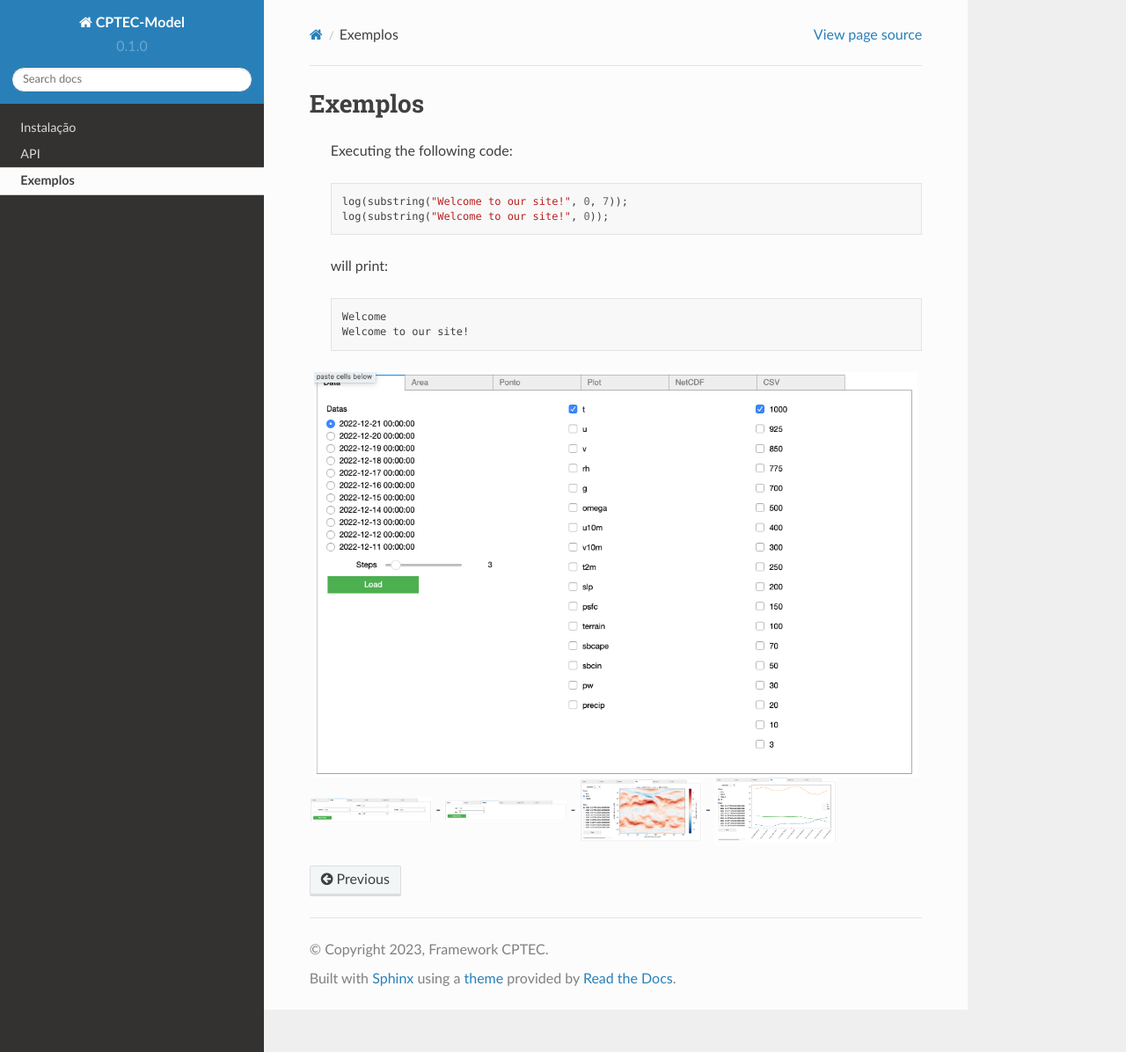
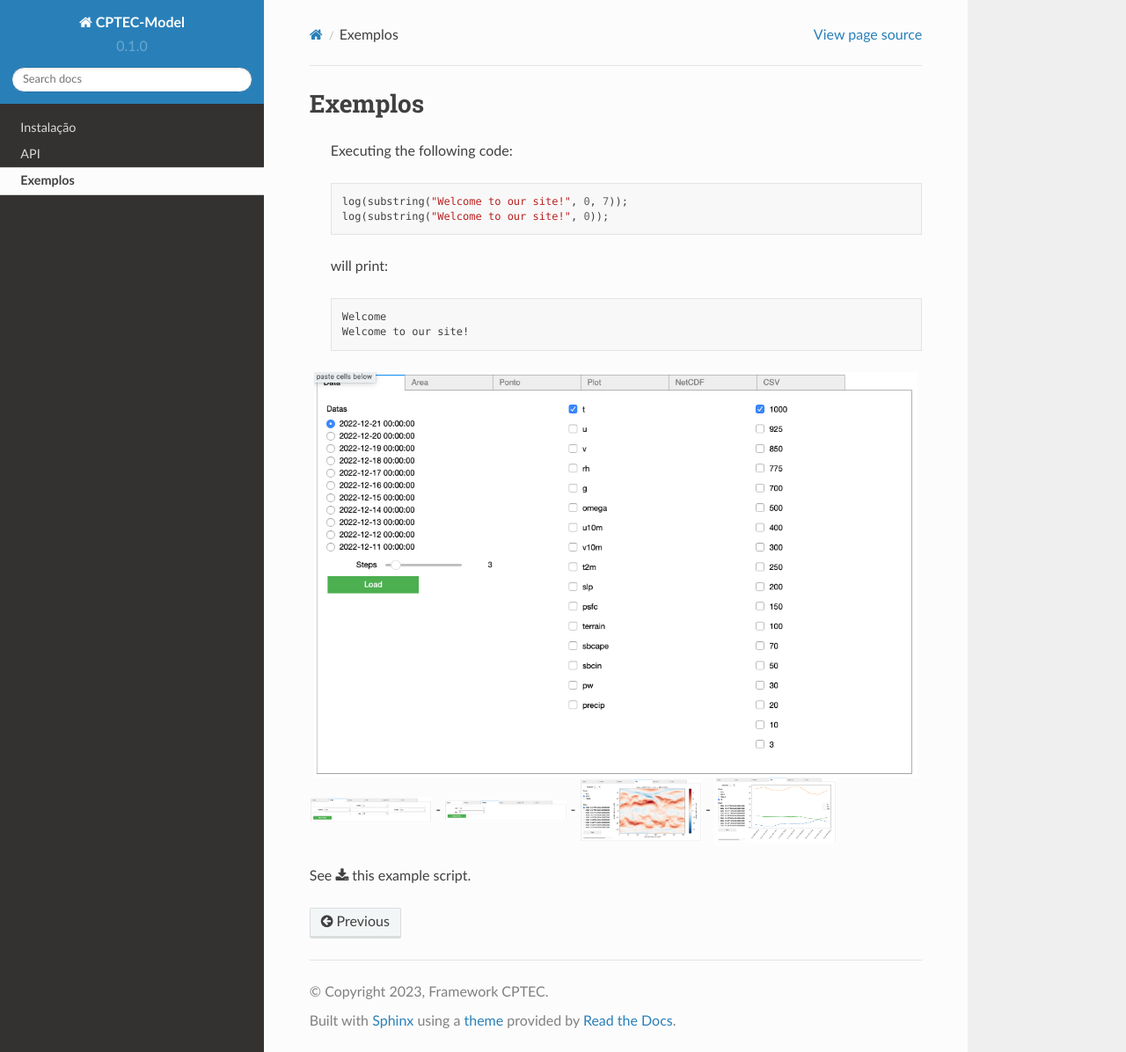
Before and after one commit to framework-CPTEC/tutorial-cptec-model, a Sphinx documentation site: the page built from docs/source/example.rst, in a window 1280 px wide and 1196 px high. Shown: the whole window at 88% size. Built offline with Sphinx 7.4.7 and the Read the Docs theme 2.0.0, drawn with Linux system fonts in a browser that asks for light colours.

Commit message:
Update example.rst

```diff
--- a/docs/source/example.rst
+++ b/docs/source/example.rst
@@ -35,3 +35,6 @@ Exemplos
    :width: 20%
 
 |pic1| - |pic2| - |pic3| - |pic4|
+
+
+See :download:`this example script <../example.py>`.
```
